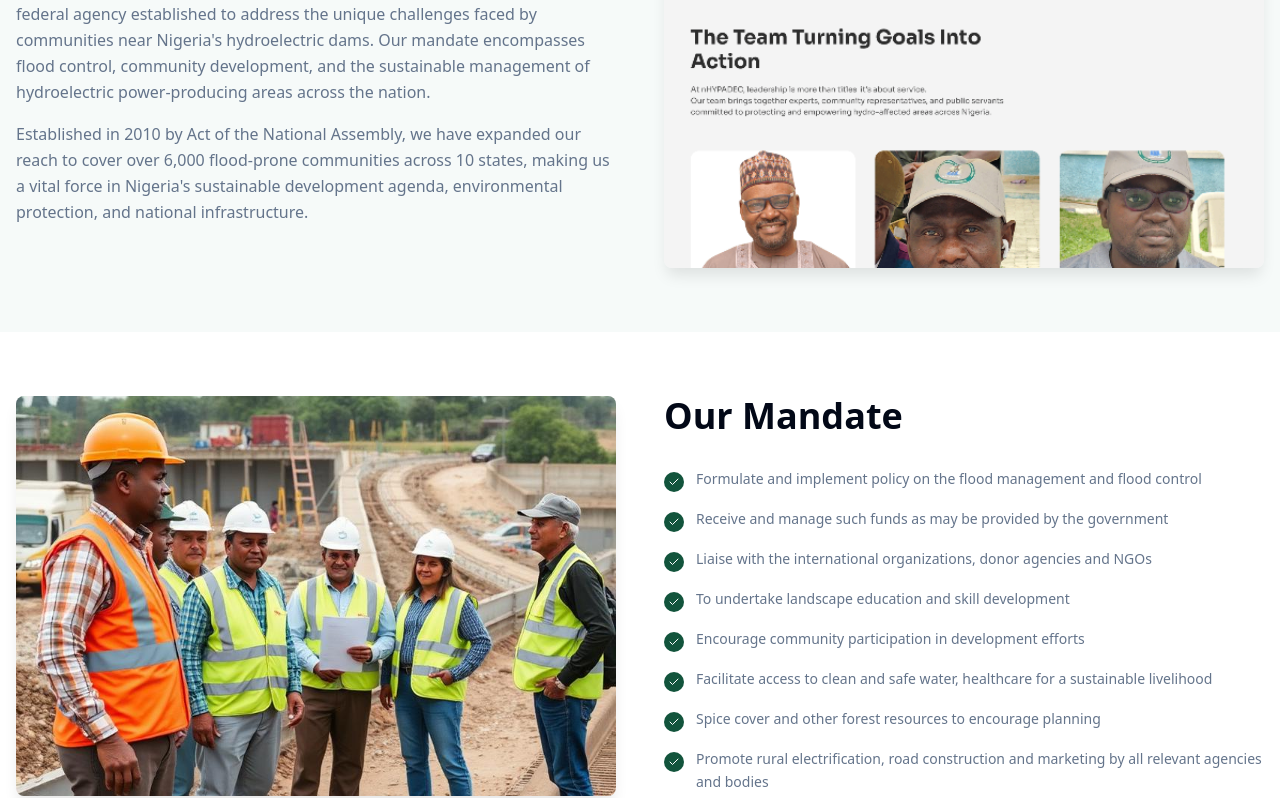
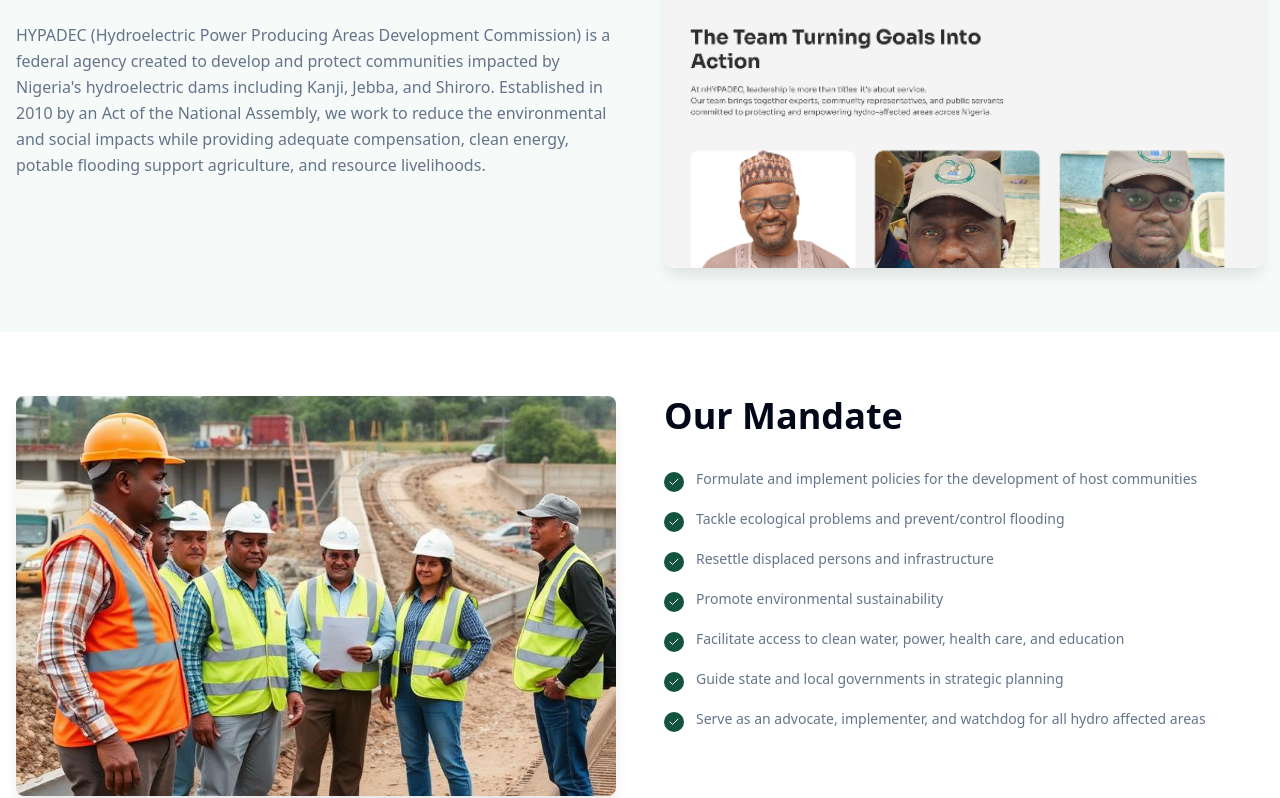
Before and after one commit to softdiddy/react-zen-canvas, a React (Vite) app: page /about in a window 1280 px wide. Shown: the part 777-1575 px from the top of the page. Built offline with nearby package versions, Linux system fonts and the light colour scheme.

Commit message:
Update About Us page

```diff
--- a/src/pages/About.jsx
+++ b/src/pages/About.jsx
@@ -4,14 +4,13 @@ import { Check } from 'lucide-react';
 
 const About = () => {
   const mandateItems = [
-    "Formulate and implement policy on the flood management and flood control",
-    "Receive and manage such funds as may be provided by the government",
-    "Liaise with the international organizations, donor agencies and NGOs",
-    "To undertake landscape education and skill development",
-    "Encourage community participation in development efforts",
-    "Facilitate access to clean and safe water, healthcare for a sustainable livelihood",
-    "Spice cover and other forest resources to encourage planning",
-    "Promote rural electrification, road construction and marketing by all relevant agencies and bodies"
+    "Formulate and implement policies for the development of host communities",
+    "Tackle ecological problems and prevent/control flooding",
+    "Resettle displaced persons and infrastructure",
+    "Promote environmental sustainability",
+    "Facilitate access to clean water, power, health care, and education",
+    "Guide state and local governments in strategic planning",
+    "Serve as an advocate, implementer, and watchdog for all hydro affected areas"
   ];
 
   const teamMembers = [
@@ -84,10 +83,10 @@ const About = () => {
               </h2>
               <div className="space-y-4 text-muted-foreground leading-relaxed">
                 <p>
-                  HYPADEC (Hydroelectric Power Producing Areas Development Commission) is a federal agency established to address the unique challenges faced by communities near Nigeria's hydroelectric dams. Our mandate encompasses flood control, community development, and the sustainable management of hydroelectric power-producing areas across the nation.
-                </p>
-                <p>
-                  Established in 2010 by Act of the National Assembly, we have expanded our reach to cover over 6,000 flood-prone communities across 10 states, making us a vital force in Nigeria's sustainable development agenda, environmental protection, and national infrastructure.
+                  HYPADEC (Hydroelectric Power Producing Areas Development Commission) is a federal agency created to
+                  develop and protect communities impacted by Nigeria's hydroelectric dams including Kanji, Jebba, and Shiroro.
+                  Established in 2010 by an Act of the National Assembly, we work to reduce the environmental and social impacts while providing
+                  adequate compensation, clean energy, potable flooding support agriculture, and resource livelihoods.
                 </p>
               </div>
             </div>
```
